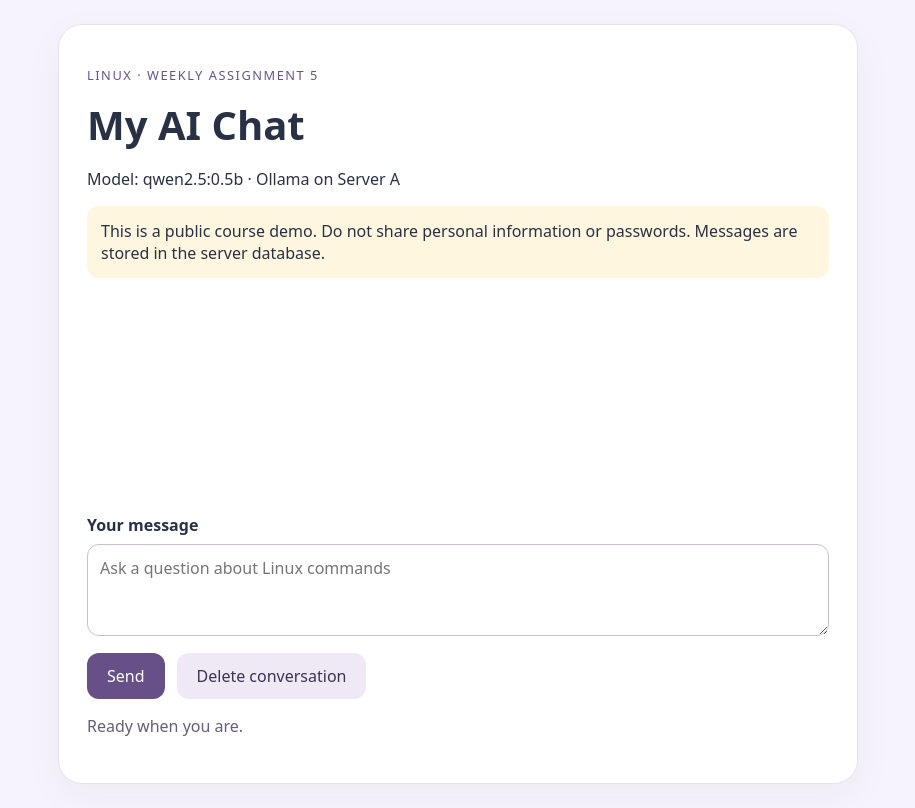
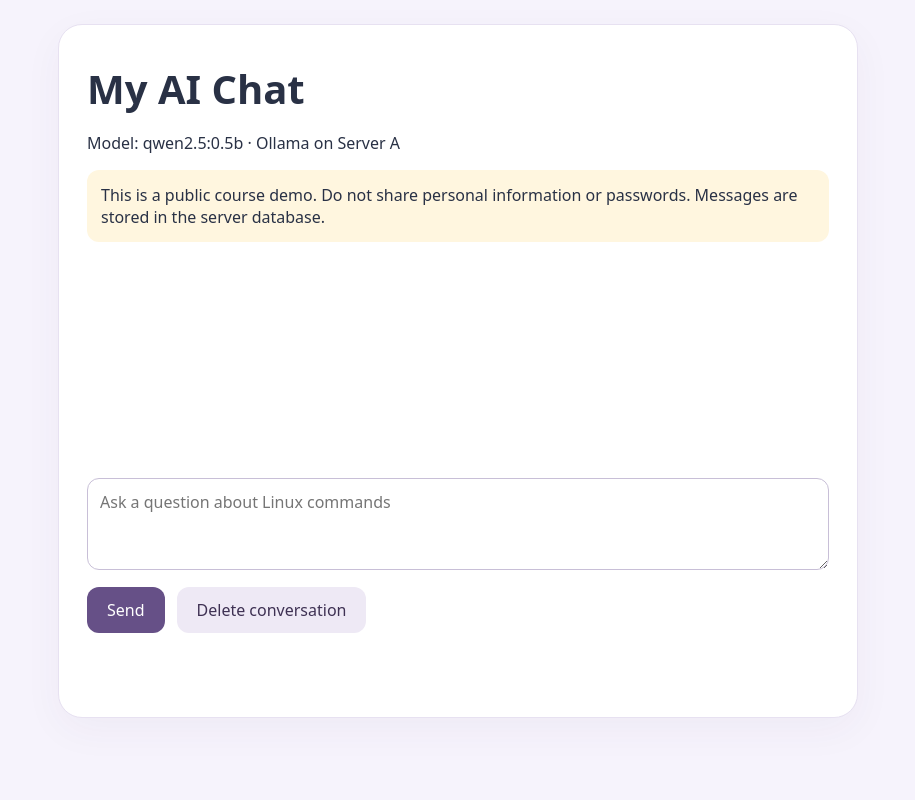
Before and after one commit to teeapiet/viikkotehtava5, a Flask app: page / in a window 1280 px wide. Shown: the whole page, without its empty margins (182-1097 px from the left). After the commit the page ends 756 px from the top, so only its background shows below. Run offline with Flask 3, Linux system fonts and the light colour scheme; data that the repository does not hold is empty.

Commit message:
layout changes

```diff
--- a/static/app.js
+++ b/static/app.js
@@ -45,7 +45,7 @@ async function loadHistory() {
     if (!response.ok) throw new Error("Could not load conversation history.");
     const history = await response.json();
     for (const item of history) bubble(item.role, item.content);
-    statusText.textContent = "Ready when you are.";
+    statusText.textContent = "";
   } catch (error) {
     statusText.textContent = error.message;
   } finally {
--- a/templates/index.html
+++ b/templates/index.html
@@ -12,7 +12,7 @@
 <body data-base="{{ request.script_root }}">
   <main>
     <header>
-      <p class="label">LINUX · WEEKLY ASSIGNMENT 5</p>
+
       <h1>My AI Chat</h1>
       <p>Model: {{ model }} · Ollama on Server A</p>
     </header>
@@ -27,8 +27,8 @@
              aria-live="polite"></section>
 
     <form id="chat-form">
-      <label for="message">Your message</label>
-      <textarea id="message" maxlength="2000" rows="3" required
+
+      <textarea id="message" aria-label="Chat input" maxlength="2000" rows="3" required
                 placeholder="Ask a question about Linux commands"></textarea>
       <div class="buttons">
         <button id="send" type="submit">Send</button>
```
